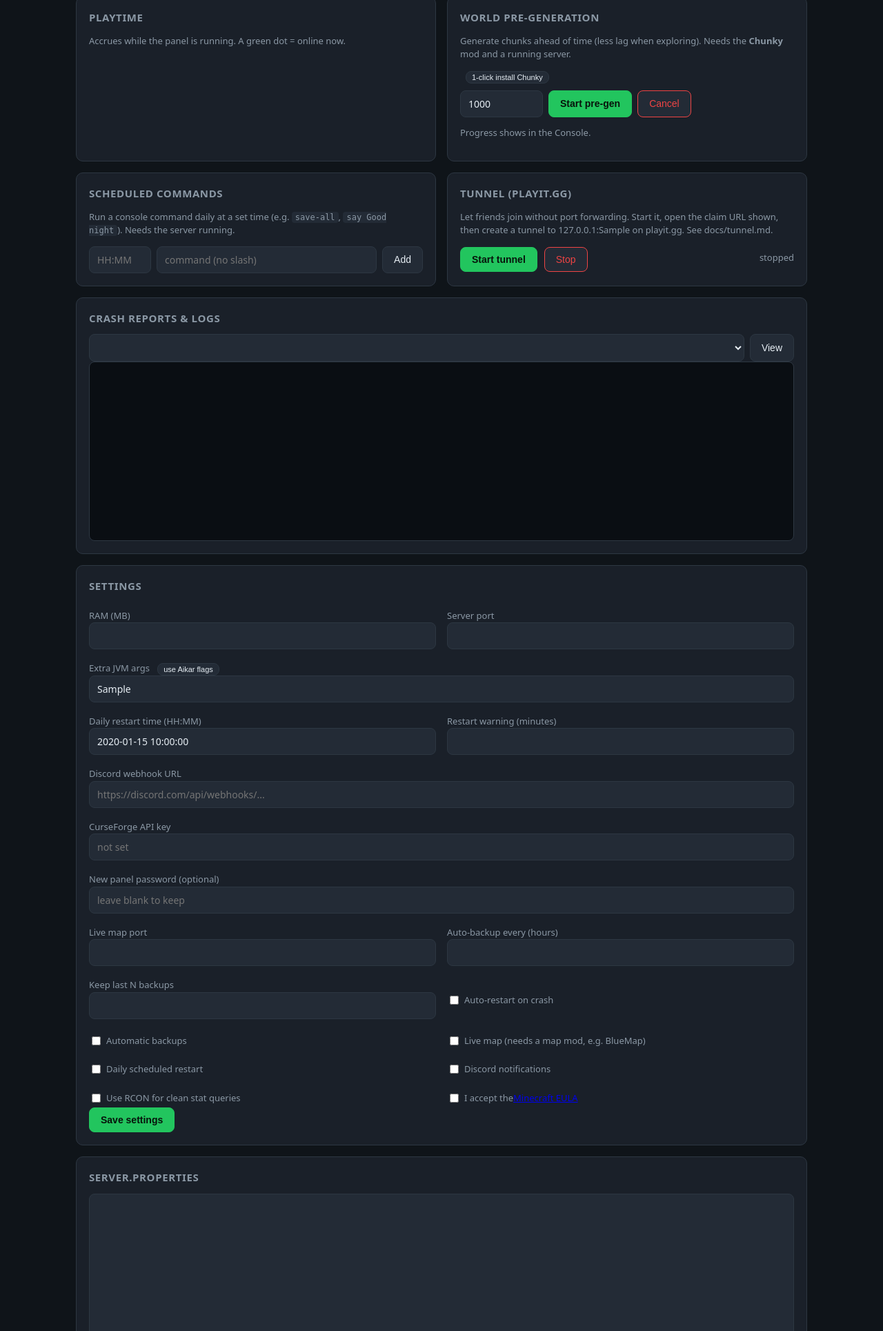
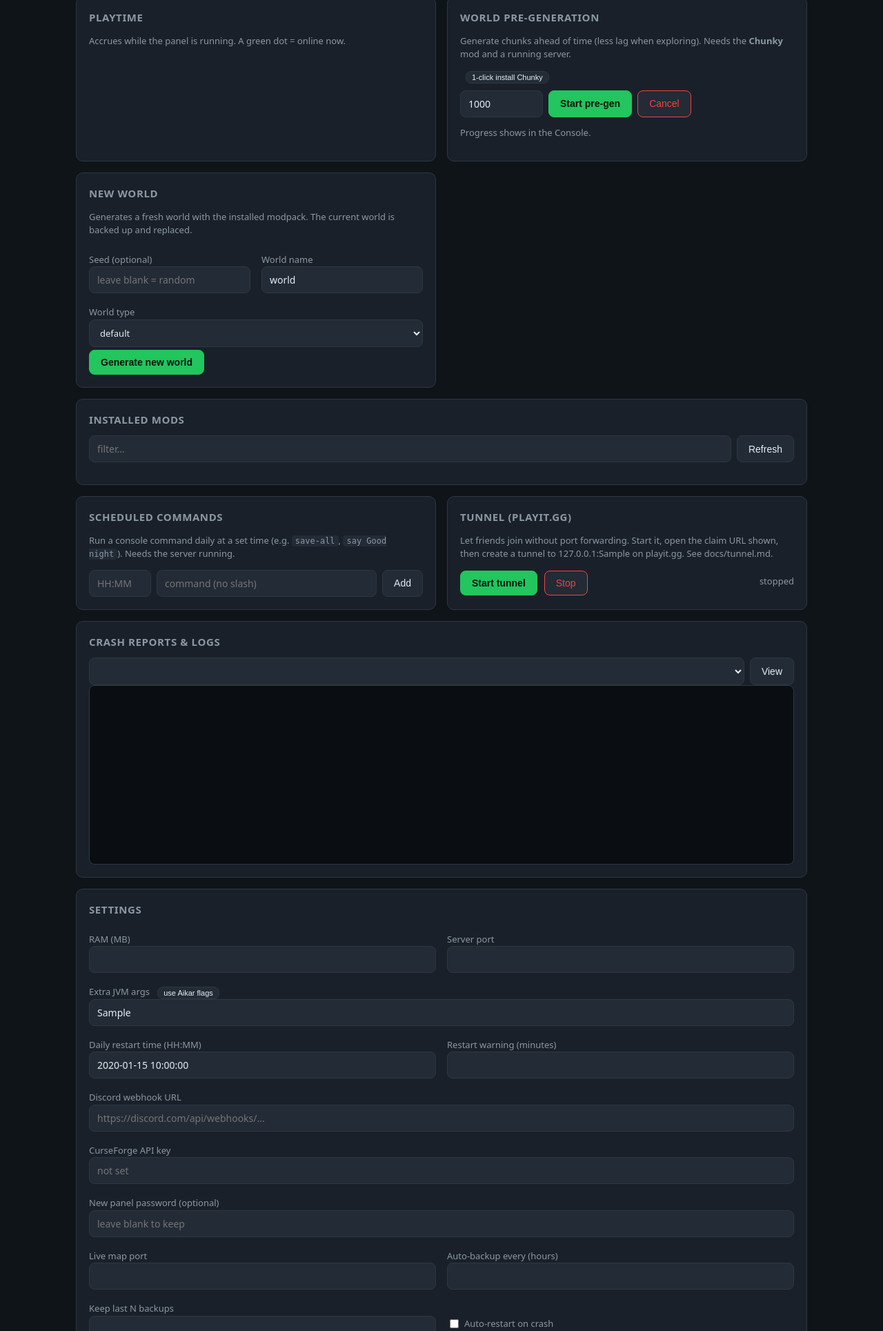
Before and after one commit to Ollleey/EasyMC, a FastAPI app: template panel/mcpanel/templates/dashboard.html in a window 1280 px wide. Shown: the part 2139-4068 px from the top of the page at 69% size. Run offline with FastAPI, Linux system fonts and the light colour scheme; the template is opened without the code that fills it: most values are stand-ins (such as "Sample title", 1, 10 or a date in 2020); lists and menus that the app fills with data are empty.

Commit message:
Add new-world generation (seed/type) and an installed-mods list
- "New world" card: generate a fresh world with the installed modpack,
  choosing seed, world name and world type. Backs up and replaces the current
  world, writes level-seed/level-name/level-type, and the next Start generates
  it. World type is validated against an allow-list.
- "Installed mods" card: lists every .jar in the server's mods folder with
  size and a marker for mods you added yourself, with a live filter.

Co-Authored-By: Claude <noreply@anthropic.com>

```diff
--- a/panel/mcpanel/main.py
+++ b/panel/mcpanel/main.py
@@ -978,6 +978,80 @@ def api_update_apply(request: Request):
     return JSONResponse(result, status_code=status)
 
 
+# ==========================================================================
+# New world generation (seed, name, type)
+# ==========================================================================
+_LEVEL_TYPES = {"", "default", "flat", "largeBiomes", "amplified"}
+
+
+def _current_level_name() -> str:
+    for line in read_properties().splitlines():
+        if line.startswith("level-name="):
+            return line.split("=", 1)[1].strip() or "world"
+    return "world"
+
+
+@app.post("/api/world/new")
+def api_world_new(
+    request: Request,
+    seed: str = Form(""),
+    level_name: str = Form("world"),
+    level_type: str = Form(""),
+):
+    _require(request)
+    import re
+    import shutil
+    level_name = re.sub(r"[^A-Za-z0-9_\- ]", "", level_name).strip() or "world"
+    if level_type not in _LEVEL_TYPES:
+        return JSONResponse({"ok": False, "error": "Invalid level type"}, status_code=400)
+    try:
+        if manager.is_running():
+            manager.stop()
+        backups.create_backup(label="pre-new-world")
+        # Delete the dimension folders of both the current and the new name.
+        for base in {_current_level_name(), level_name, "world"}:
+            for suffix in ("", "_nether", "_the_end"):
+                shutil.rmtree(config.SERVER_DIR / f"{base}{suffix}", ignore_errors=True)
+        set_property("level-name", level_name)
+        set_property("level-seed", seed.strip())
+        if level_type:
+            set_property("level-type", level_type)
+    except Exception as exc:
+        return JSONResponse({"ok": False, "error": str(exc)}, status_code=400)
+    return {"ok": True, "note": "New world set up (backup made). Press Start to generate it."}
+
+
+@app.get("/api/world/settings")
+def api_world_settings(request: Request):
+    _require(request)
+    props = {}
+    for line in read_properties().splitlines():
+        for key in ("level-name", "level-seed", "level-type"):
+            if line.startswith(key + "="):
+                props[key] = line.split("=", 1)[1]
+    return props
+
+
+# ==========================================================================
+# Installed mods (everything in the server's mods folder)
+# ==========================================================================
+@app.get("/api/mods/installed")
+def api_mods_installed(request: Request):
+    _require(request)
+    mods_dir = config.SERVER_DIR / "mods"
+    extra = {p.name for p in config.EXTRA_MODS_DIR.glob("*.jar")} \
+        if config.EXTRA_MODS_DIR.exists() else set()
+    mods = []
+    if mods_dir.exists():
+        for p in sorted(mods_dir.glob("*.jar"), key=lambda p: p.name.lower()):
+            mods.append({
+                "name": p.name,
+                "size_mb": round(p.stat().st_size / (1024 * 1024), 2),
+                "extra": p.name in extra,     # added by the user vs. from the pack
+            })
+    return {"mods": mods, "count": len(mods)}
+
+
 @app.get("/healthz")
 def healthz():
     return {"ok": True}
--- a/panel/mcpanel/static/app.js
+++ b/panel/mcpanel/static/app.js
@@ -69,6 +69,7 @@ async function loadMods() {
       `<button class="link" onclick="deleteMod('${m.name.replace(/'/g, "")}')">remove</button></li>`
     ).join("");
   } catch (e) {}
+  loadInstalledMods();   // keep the installed-mods list in sync
 }
 
 async function uploadMod() {
@@ -413,6 +414,52 @@ async function loadCrash() {
   }
 }
 
+// ---- New world -----------------------------------------------------------
+async function loadWorldSettings() {
+  try {
+    const r = await fetch("/api/world/settings");
+    if (!r.ok) return;
+    const d = await r.json();
+    if (d["level-name"]) document.getElementById("worldName").value = d["level-name"];
+    if (d["level-seed"]) document.getElementById("worldSeed").value = d["level-seed"];
+    if (d["level-type"]) document.getElementById("worldType").value = d["level-type"];
+  } catch (e) {}
+}
+async function newWorld() {
+  const name = document.getElementById("worldName").value.trim() || "world";
+  if (!confirm(`Generate a new world "${name}"? The current world is backed up and replaced.`)) return;
+  const fd = new FormData();
+  fd.append("seed", document.getElementById("worldSeed").value.trim());
+  fd.append("level_name", name);
+  fd.append("level_type", document.getElementById("worldType").value);
+  const d = await post("/api/world/new", fd);
+  if (d) { flash("New world set up — press Start to generate."); loadBackups(); }
+}
+
+// ---- Installed mods ------------------------------------------------------
+let _installedMods = [];
+async function loadInstalledMods() {
+  try {
+    const r = await fetch("/api/mods/installed");
+    if (!r.ok) return;
+    const d = await r.json();
+    _installedMods = d.mods;
+    document.getElementById("modCount").textContent = `(${d.count})`;
+    renderInstalledMods();
+  } catch (e) {}
+}
+function renderInstalledMods() {
+  const q = (document.getElementById("modFilter").value || "").toLowerCase();
+  const ul = document.getElementById("installedMods");
+  const rows = _installedMods.filter(m => m.name.toLowerCase().includes(q));
+  ul.innerHTML = rows.length
+    ? rows.map(m =>
+        `<li><span class="dot ${m.extra ? 'on' : ''}" title="${m.extra ? 'added by you' : 'from the modpack'}"></span>` +
+        `${m.name}<span class="meta">${m.size_mb} MB</span></li>`
+      ).join("")
+    : '<li class="empty">no mods installed yet</li>';
+}
+
 // ---- Tabs ----------------------------------------------------------------
 function showView(name) {
   document.getElementById("view-main").classList.toggle("view-hidden", name !== "main");
@@ -542,6 +589,8 @@ loadFileList();
 loadSchedule();
 loadCrashList();
 loadPlaytime();
+loadWorldSettings();
+loadInstalledMods();
 checkUpdate();
 refresh();
 refreshStats();
--- a/panel/mcpanel/templates/dashboard.html
+++ b/panel/mcpanel/templates/dashboard.html
@@ -176,6 +176,35 @@
     <p class="hint">Progress shows in the Console.</p>
   </section>
 
+  <!-- New world -->
+  <section class="card">
+    <h2>New world</h2>
+    <p class="hint">Generates a fresh world with the installed modpack. The current world is backed up and replaced.</p>
+    <div class="grid">
+      <label>Seed (optional)<input type="text" id="worldSeed" placeholder="leave blank = random"></label>
+      <label>World name<input type="text" id="worldName" value="world"></label>
+      <label class="full">World type
+        <select id="worldType">
+          <option value="">default</option>
+          <option value="largeBiomes">largeBiomes</option>
+          <option value="amplified">amplified</option>
+          <option value="flat">flat</option>
+        </select>
+      </label>
+    </div>
+    <button class="primary" onclick="newWorld()">Generate new world</button>
+  </section>
+
+  <!-- Installed mods -->
+  <section class="card wide">
+    <h2>Installed mods <span class="meta" id="modCount"></span></h2>
+    <div class="addrow">
+      <input type="text" id="modFilter" placeholder="filter…" oninput="renderInstalledMods()">
+      <button onclick="loadInstalledMods()">Refresh</button>
+    </div>
+    <ul class="modlist" id="installedMods"></ul>
+  </section>
+
   <!-- Scheduled commands -->
   <section class="card">
     <h2>Scheduled commands</h2>
```
